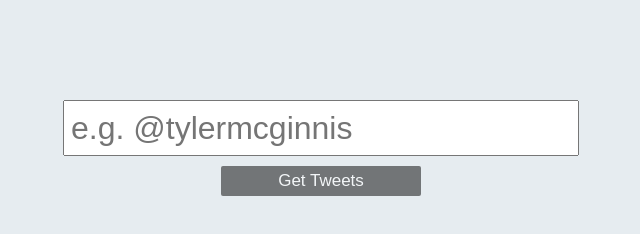
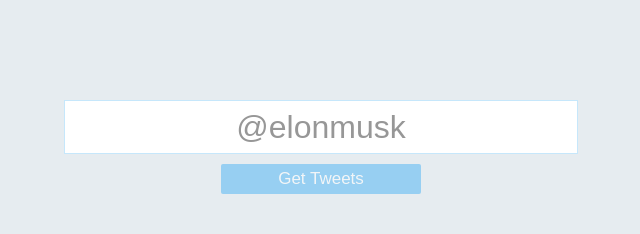
Before and after one commit to Gherrer1/Twitter-Highlight-Reel, a React app: page / in a window 1280 px wide. Shown: the whole page, without its empty margins (319-959 px from the left). Built offline with nearby package versions, Linux system fonts and the light colour scheme.

Commit message:
Improved the style of the home page

```diff
--- a/app/Components/SearchForm.js
+++ b/app/Components/SearchForm.js
@@ -35,10 +35,9 @@
 		const { username } = this.state;
 		const { big } = this.props;
 		const className = big ? 'search-form-big' : 'search-form-lil';
-		const placeholder = 'e.g. @tylermcginnis';
 		return (
 			<form onSubmit={this.handleSubmit} className={className}>
-				<input type="text" value={username} onChange={this.handleChange} placeholder={placeholder} />
+				<input type="text" value={username} onChange={this.handleChange} placeholder={'@elonmusk'} />
 				<button type="submit" disabled={username === ''}>Get Tweets</button>
 			</form>
 		);
--- a/app/style.css
+++ b/app/style.css
@@ -18,14 +18,26 @@
     font-size: 32px;
     margin-bottom: 10px;
     padding: 6px;
+    border: 1px solid #C6E7FB;
+    outline-color: #4AB3F4;
+    text-align: center;
 }
+
+.search-form-big input::placeholder {
+    color: rgb(151, 151, 151);
+}
+
+.search-form-big input:focus::placeholder {
+    color: transparent;
+}
+
 .search-form-big button {
     cursor: pointer;
     width: 200px;
     height: 30px;
     font-size: 17px;
     color: white;
-    background-color: black;
+    background-color: #4AB3F4;
     border: none;
     border-radius: 2px;
 }
```
